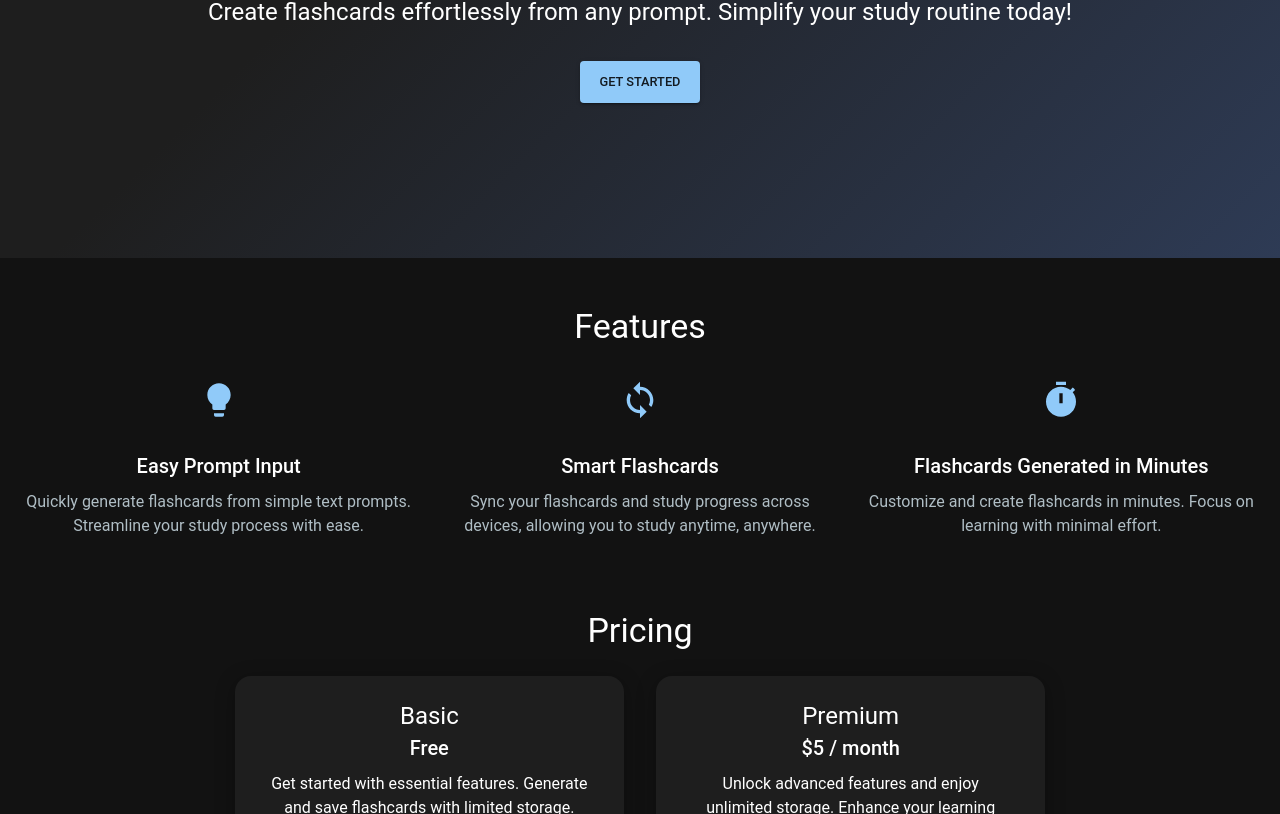
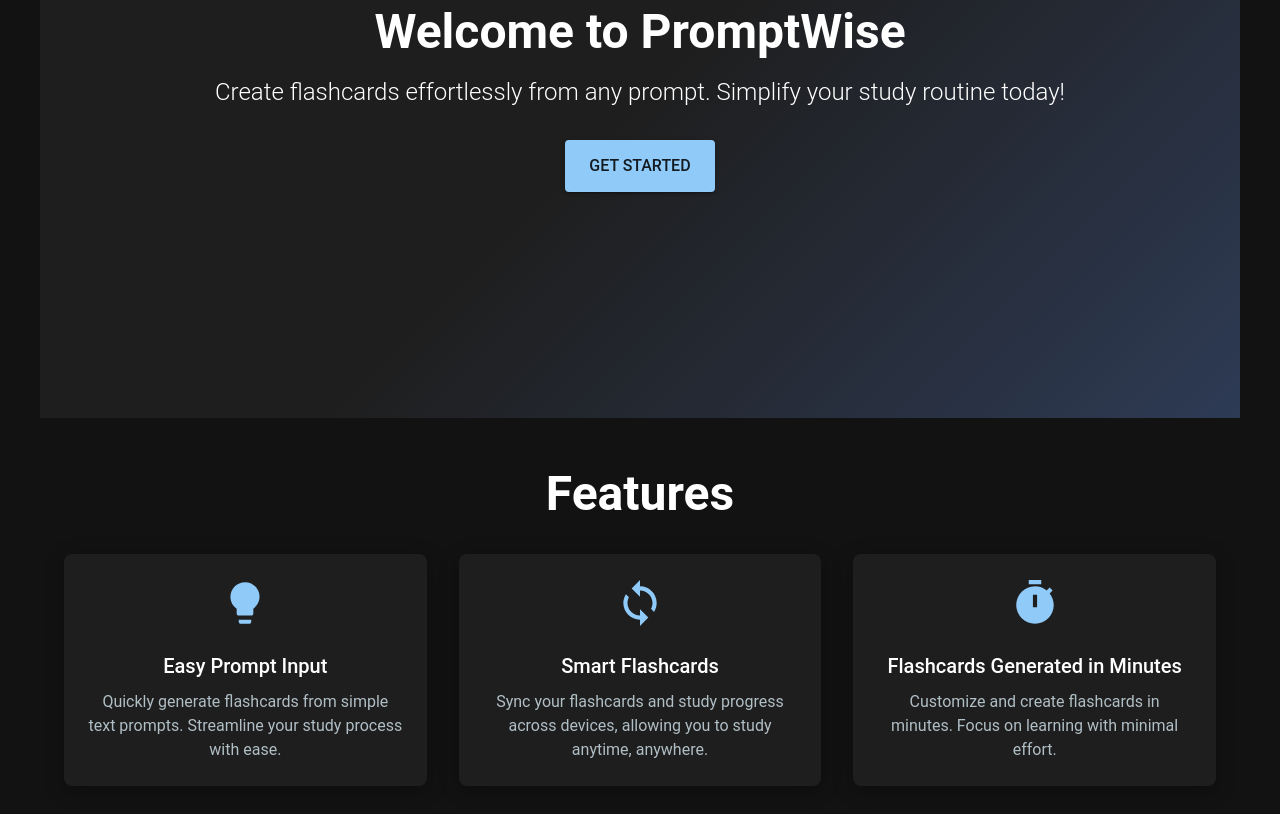
Before and after one commit to huscse/FlashCards-Saas, a Next.js app: page / in a window 1280 px wide. Shown: the part 286-1100 px from the top of the page. Built offline with nearby package versions, Linux system fonts and the light colour scheme; no server answers.

Commit message:
updated UI

```diff
--- a/app/page.js
+++ b/app/page.js
@@ -1,4 +1,4 @@
-'use client'
+'use client';
 import { createTheme, ThemeProvider } from "@mui/material/styles";
 import { CssBaseline, AppBar, Box, Button, Container, Grid, Toolbar, Typography } from "@mui/material";
 import { SignedIn, SignedOut, UserButton, useUser } from "@clerk/nextjs";
@@ -6,7 +6,7 @@ import Head from "next/head";
 import { useRouter } from "next/navigation";
 import getStripe from "@/utils/get-stripe";
 import { motion } from "framer-motion";
-import { Lightbulb, Sync, Timer } from '@mui/icons-material'; // Import icons
+import { Lightbulb, Sync, Timer } from '@mui/icons-material';
 
 const darkTheme = createTheme({
   palette: {
@@ -76,14 +76,14 @@ export default function Home() {
   return (
     <ThemeProvider theme={darkTheme}>
       <CssBaseline />
-      <Container maxWidth="100vw" disableGutters>
+      <Container maxWidth="lg" disableGutters>
         <Head>
           <title>PromptWise</title>
           <meta name="description" content="Create Flashcards from a prompt" />
         </Head>
 
         {/* Navigation Bar */}
-        <AppBar position="static" sx={{ backgroundColor: "#2e3b55" }}>
+        <AppBar position="sticky" sx={{ backgroundColor: "#2e3b55", boxShadow: "none" }}>
           <Toolbar>
             <Typography variant="h6" sx={{ flexGrow: 1, fontWeight: "bold" }} className="shiny-text">
               PromptWise
@@ -120,47 +120,50 @@ export default function Home() {
         {/* Hero Section */}
         <Box
           sx={{
-            height: "60vh",
-            background: "linear-gradient(135deg, #1e1e1e 30%, #2e3b55 100%)",
+            height: "80vh",
+            background: "linear-gradient(135deg, #1e1e1e 50%, #2e3b55 100%)",
             display: "flex",
             alignItems: "center",
             justifyContent: "center",
             textAlign: "center",
             color: "#fff",
             padding: "0 20px",
+            position: "relative",
+            overflow: "hidden",
           }}
         >
           <Box>
             <motion.div
               initial={{ opacity: 0, y: -50 }}
               animate={{ opacity: 1, y: 0 }}
-              transition={{ duration: 0.8 }}
+              transition={{ duration: 1, type: "spring", stiffness: 50 }}
             >
-              <Typography variant="h4" gutterBottom sx={{ fontWeight: "bold", fontSize: "2.5rem" }}>
+              <Typography variant="h3" gutterBottom sx={{ fontWeight: "bold", fontSize: "3rem" }}>
                 Welcome to PromptWise
               </Typography>
             </motion.div>
             <motion.div
               initial={{ opacity: 0, y: 50 }}
               animate={{ opacity: 1, y: 0 }}
-              transition={{ duration: 0.8, delay: 0.3 }}
+              transition={{ duration: 1, type: "spring", stiffness: 50, delay: 0.3 }}
             >
-              <Typography variant="h5" sx={{ mb: 4 }}>
+              <Typography variant="h5" sx={{ mb: 4, fontWeight: 300 }}>
                 Create flashcards effortlessly from any prompt. Simplify your study routine today!
               </Typography>
             </motion.div>
             <motion.div
-              whileHover={{ scale: 1.05 }}
-              whileTap={{ scale: 0.95 }}
+              whileHover={{ scale: 1.1 }}
+              whileTap={{ scale: 0.9 }}
+              transition={{ type: "spring", stiffness: 300 }}
             >
               <Button
                 variant="contained"
                 color="primary"
                 sx={{
-                  padding: "10px 20px",
-                  fontSize: "0.8rem",
+                  padding: "12px 24px",
+                  fontSize: "1rem",
                   backgroundColor: "#90caf9",
-                  "&:hover": { backgroundColor: "#64b5f6", boxShadow: "0px 0px 15px rgba(100, 181, 246, 0.5)" },
+                  "&:hover": { backgroundColor: "#64b5f6", boxShadow: "0px 0px 20px rgba(100, 181, 246, 0.5)" },
                   transition: "all 0.3s ease",
                 }}
                 onClick={handleGetStarted}
@@ -176,47 +179,104 @@ export default function Home() {
           initial={{ opacity: 0 }}
           whileInView={{ opacity: 1 }}
           viewport={{ once: true }}
-          transition={{ duration: 0.5 }}
+          transition={{ duration: 0.8 }}
         >
           <Box sx={{ my: 6, px: 3 }}>
-            <Typography variant="h4" textAlign="center" mb={4}>
+            <Typography variant="h3" textAlign="center" mb={4} sx={{ fontWeight: "bold" }}>
               Features
             </Typography>
             <Grid container spacing={4}>
               <Grid item xs={12} sm={6} md={4}>
-                <Box textAlign="center">
-                  <Lightbulb color="primary" sx={{ fontSize: 40 }} />
-                  <Typography variant="h6" mt={2} padding={1}>
+                <motion.div
+                  initial={{ opacity: 0, scale: 0.9 }}
+                  whileInView={{ opacity: 1, scale: 1 }}
+                  viewport={{ once: true }}
+                  transition={{ duration: 0.6 }}
+                >
+                  <Box
+                    sx={{
+                      textAlign: "center",
+                      p: 3,
+                      borderRadius: 2,
+                      backgroundColor: "#1e1e1e",
+                      boxShadow: "0px 4px 20px rgba(0, 0, 0, 0.3)",
+                      transition: "transform 0.3s",
+                      "&:hover": {
+                        transform: "translateY(-10px)",
+                      },
+                    }}
+                  >
+                    <Lightbulb color="primary" sx={{ fontSize: 50 }} />
+                    <Typography variant="h6" mt={2}>
                       Easy Prompt Input
                     </Typography>
-                  <Typography variant="body1" color="textSecondary">
+                    <Typography variant="body1" color="textSecondary" sx={{ mt: 1 }}>
                       Quickly generate flashcards from simple text prompts. Streamline your study process with ease.
                     </Typography>
                   </Box>
+                </motion.div>
               </Grid>
 
               <Grid item xs={12} sm={6} md={4}>
-                <Box textAlign="center">
-                  <Sync color="primary" sx={{ fontSize: 40 }} />
-                  <Typography variant="h6" mt={2} padding={1}>
+                <motion.div
+                  initial={{ opacity: 0, scale: 0.9 }}
+                  whileInView={{ opacity: 1, scale: 1 }}
+                  viewport={{ once: true }}
+                  transition={{ duration: 0.6, delay: 0.2 }}
+                >
+                  <Box
+                    sx={{
+                      textAlign: "center",
+                      p: 3,
+                      borderRadius: 2,
+                      backgroundColor: "#1e1e1e",
+                      boxShadow: "0px 4px 20px rgba(0, 0, 0, 0.3)",
+                      transition: "transform 0.3s",
+                      "&:hover": {
+                        transform: "translateY(-10px)",
+                      },
+                    }}
+                  >
+                    <Sync color="primary" sx={{ fontSize: 50 }} />
+                    <Typography variant="h6" mt={2}>
                       Smart Flashcards
                     </Typography>
-                  <Typography variant="body1" color="textSecondary">
+                    <Typography variant="body1" color="textSecondary" sx={{ mt: 1 }}>
                       Sync your flashcards and study progress across devices, allowing you to study anytime, anywhere.
                     </Typography>
                   </Box>
+                </motion.div>
               </Grid>
 
               <Grid item xs={12} sm={6} md={4}>
-                <Box textAlign="center">
-                  <Timer color="primary" sx={{ fontSize: 40 }} />
-                  <Typography variant="h6" mt={2} padding={1}>
+                <motion.div
+                  initial={{ opacity: 0, scale: 0.9 }}
+                  whileInView={{ opacity: 1, scale: 1 }}
+                  viewport={{ once: true }}
+                  transition={{ duration: 0.6, delay: 0.4 }}
+                >
+                  <Box
+                    sx={{
+                      textAlign: "center",
+                      p: 3,
+                      borderRadius: 2,
+                      backgroundColor: "#1e1e1e",
+                      boxShadow: "0px 4px 20px rgba(0, 0, 0, 0.3)",
+                      transition: "transform 0.3s",
+                      "&:hover": {
+                        transform: "translateY(-10px)",
+                      },
+                    }}
+                  >
+                    <Timer color="primary" sx={{ fontSize: 50 }} />
+                    <Typography variant="h6" mt={2}>
                       Flashcards Generated in Minutes
                     </Typography>
-                  <Typography variant="body1" color="textSecondary">
+                    <Typography variant="body1" color="textSecondary" sx={{ mt: 1 }}>
                       Customize and create flashcards in minutes. Focus on learning with minimal effort.
                     </Typography>
                   </Box>
+                </motion.div>
               </Grid>
             </Grid>
           </Box>
@@ -227,10 +287,10 @@ export default function Home() {
           initial={{ opacity: 0 }}
           whileInView={{ opacity: 1 }}
           viewport={{ once: true }}
-          transition={{ duration: 0.5, delay: 0.2 }}
+          transition={{ duration: 0.8, delay: 0.2 }}
         >
           <Box sx={{ my: 6, textAlign: "center", px: 3 }}>
-            <Typography variant="h4" padding={3}>
+            <Typography variant="h3" padding={3} sx={{ fontWeight: "bold" }}>
               Pricing
             </Typography>
             <Grid container spacing={4} justifyContent="center">
@@ -240,17 +300,17 @@ export default function Home() {
                     p: 3,
                     backgroundColor: "background.paper",
                     boxShadow: "0px 4px 20px rgba(0, 0, 0, 0.3)",
-                    borderRadius: 4,
+                    borderRadius: 2,
                     "&:hover": {
                       transform: "scale(1.05)",
                       transition: "transform 0.3s",
                     },
                   }}
                 >
-                  <Typography variant="h5">Basic</Typography>
+                  <Typography variant="h5" sx={{ fontWeight: "bold" }}>Basic</Typography>
                   <Typography variant="h6">Free</Typography>
                   <Typography padding={1}>
-                    Get started with essential features. Generate and save flashcards with limited storage. Access to saved flashcards
+                    Get started with essential features. Generate and save flashcards with limited storage. Access to saved flashcards.
                   </Typography>
                   <Button
                     variant="contained"
@@ -273,14 +333,14 @@ export default function Home() {
                     p: 3,
                     backgroundColor: "background.paper",
                     boxShadow: "0px 4px 20px rgba(0, 0, 0, 0.3)",
-                    borderRadius: 4,
+                    borderRadius: 2,
                     "&:hover": {
                       transform: "scale(1.05)",
                       transition: "transform 0.3s",
                     },
                   }}
                 >
-                  <Typography variant="h5">Premium</Typography>
+                  <Typography variant="h5" sx={{ fontWeight: "bold" }}>Premium</Typography>
                   <Typography variant="h6">$5 / month</Typography>
                   <Typography padding={1}>
                     Unlock advanced features and enjoy unlimited storage. Enhance your learning experience with premium tools.
```
Lines whose indentation alone changed are shown as unchanged.
